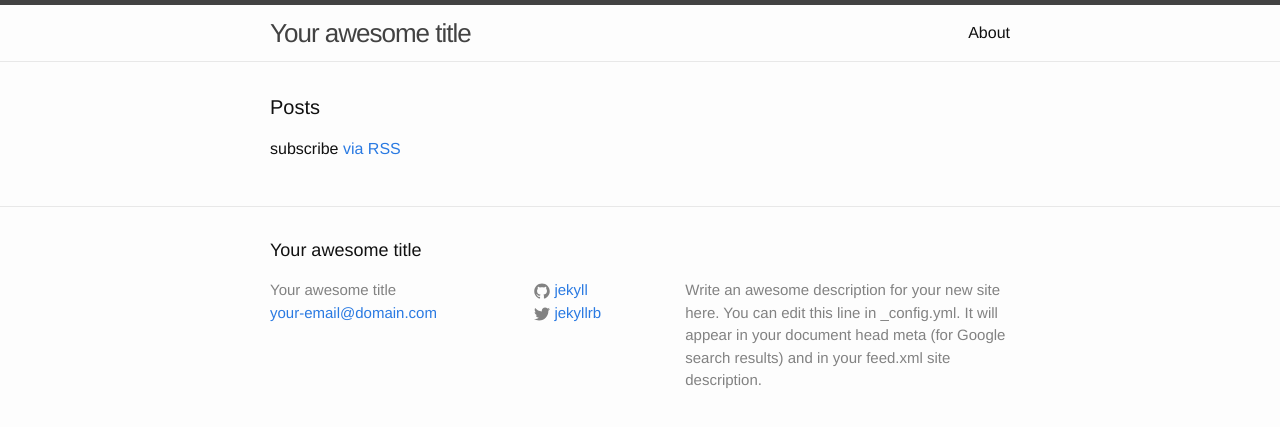
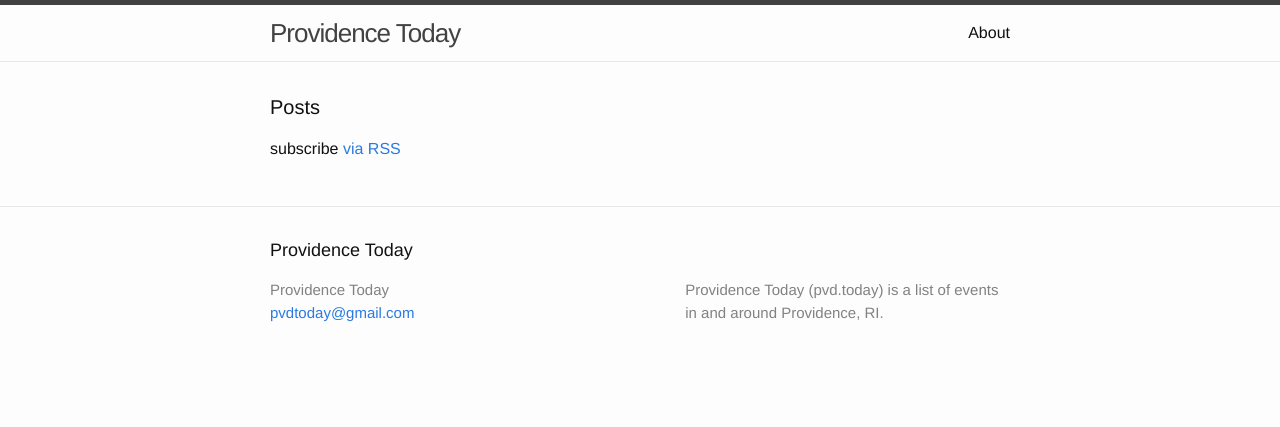
Before and after one commit to tychohoran/providence-today, a Jekyll site: the page built from index.html, in a window 1280 px wide. Shown: the top 427 px of the page. Built offline with Jekyll 4.4.1, drawn with Linux system fonts in a browser that asks for light colours.

Commit message:
Updated Config

```diff
--- a/_config.yml
+++ b/_config.yml
@@ -1,6 +1,6 @@
 ---
-title: Your awesome title
-timezone: UTC
+title: Providence Today
+timezone: America/New_York
 collections:
   events:
     title: Events
@@ -28,14 +28,9 @@ defaults:
     Full Address:
     Description:
     Image:
-email: your-email@domain.com
-description: 'Write an awesome description for your new site here. You can edit this
-  line in _config.yml. It will appear in your document head meta (for Google search
-  results) and in your feed.xml site description.
-
-'
+email: pvdtoday@gmail.com
+description: Providence Today (pvd.today) is a list of events in and around Providence,
+  RI.
 baseurl:
-url: http://yourdomain.com
-twitter_username: jekyllrb
-github_username: jekyll
+url: http://pvd.today
 markdown: kramdown
```
